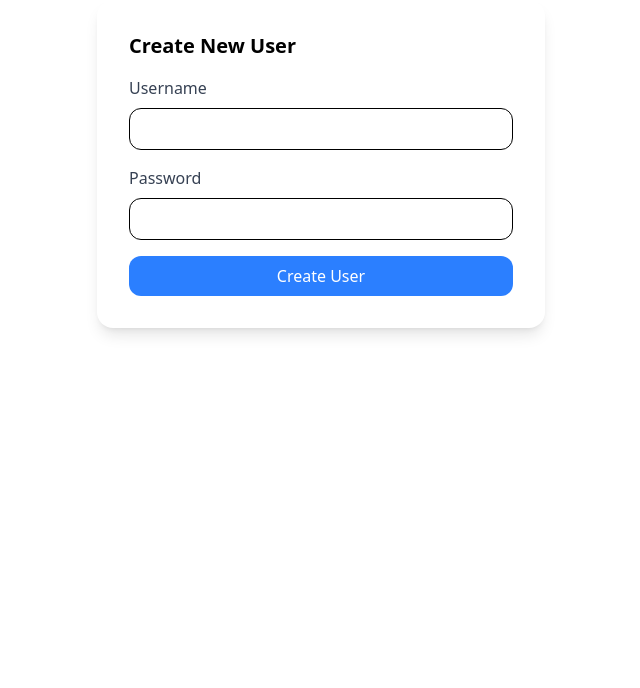
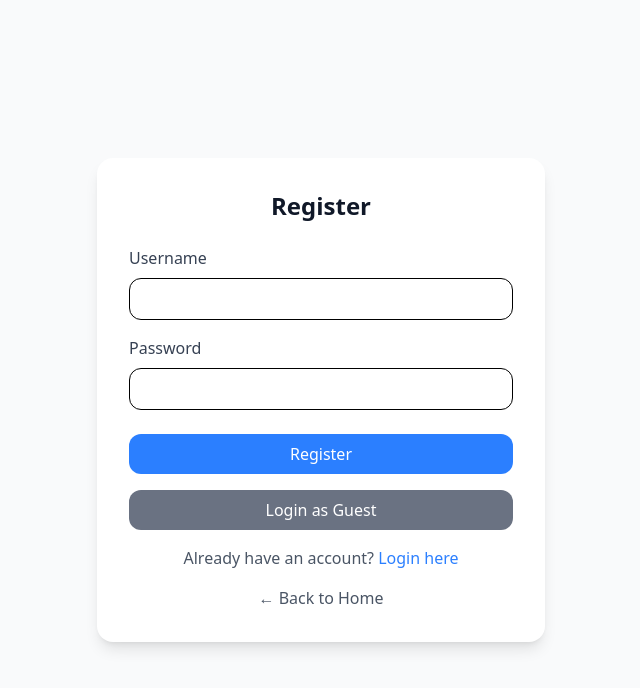
Before and after one commit to Andy-Huangg/debtTracker, a React (Vite) app in the folder frontend/: page /register in a window 1280 px wide. Shown: the top 688 px of the page, without its empty margins (319-959 px from the left). Built offline with nearby package versions, Linux system fonts and the light colour scheme.

Commit message:
Style the login and register forms better and add login as guest

```diff
--- a/frontend/src/components/Auth/Login.jsx
+++ b/frontend/src/components/Auth/Login.jsx
@@ -1,5 +1,6 @@
 import React, { useState } from "react";
 import useAuth from "../../hooks/useAuth";
+import { Link } from "react-router-dom"; // Import Link for navigation
 
 const Login = () => {
   useAuth();
@@ -28,38 +29,86 @@ const Login = () => {
     }
   };
 
+  const handleGuestLogin = async () => {
+    const response = await fetch(`${import.meta.env.VITE_API_URL}/auth/login`, {
+      method: "POST",
+      headers: { "Content-Type": "application/json" },
+      body: JSON.stringify({ userName: "guest", password: "guest" }),
+    });
+    if (response.ok) {
+      const data = await response.json();
+      localStorage.setItem("token", data.token);
+      window.location.href = "/dashboard";
+    } else {
+      alert("Failed to login as guest.");
+    }
+  };
+
   return (
-    <div className="max-w-md mx-auto bg-white p-8 rounded-2xl shadow-lg">
-      <h2 className="text-xl font-bold mb-4">Login</h2>
+    <div className="min-h-screen flex items-center justify-center bg-gray-50 py-12 px-4 sm:px-6 lg:px-8">
+      <div className="max-w-md w-full bg-white p-8 rounded-2xl shadow-lg">
+        <h2 className="text-2xl font-bold text-center text-gray-900 mb-6">
+          Login
+        </h2>
         <form onSubmit={handleSubmit}>
           <div className="mb-4">
             <label className="block text-gray-700 mb-2">Username</label>
             <input
-            type="string"
+              type="text"
               name="userName"
               value={formData.userName}
               onChange={handleChange}
               required
-            className="w-full p-2 border rounded-xl"
+              className="w-full p-2 border rounded-xl focus:outline-none focus:ring-2 focus:ring-blue-500"
             />
           </div>
-        <div className="mb-4">
+          <div className="mb-6">
             <label className="block text-gray-700 mb-2">Password</label>
             <input
               type="password"
               name="password"
               value={formData.password}
               onChange={handleChange}
-            className="w-full p-2 border rounded-xl"
+              required
+              className="w-full p-2 border rounded-xl focus:outline-none focus:ring-2 focus:ring-blue-500"
             />
           </div>
           <button
             type="submit"
-          className="w-full bg-blue-500 text-white p-2 rounded-xl hover:bg-blue-600 transition"
+            className="w-full bg-blue-500 text-white p-2 rounded-xl hover:bg-blue-600 transition mb-4"
           >
             Login
           </button>
+
+          <button
+            type="button"
+            onClick={handleGuestLogin}
+            className="w-full bg-gray-500 text-white p-2 rounded-xl hover:bg-gray-600 transition"
+          >
+            Login as Guest
+          </button>
         </form>
+
+        <div className="mt-4 text-center">
+          <p className="text-gray-600">
+            Don't have an account?{" "}
+            <Link
+              to="/register"
+              className="text-blue-500 hover:text-blue-600 hover:underline"
+            >
+              Register here
+            </Link>
+          </p>
+        </div>
+        <div className="mt-4 text-center">
+          <Link
+            to="/"
+            className="text-gray-600 hover:text-gray-800 hover:underline"
+          >
+            ← Back to Home
+          </Link>
+        </div>
+      </div>
     </div>
   );
 };
--- a/frontend/src/components/Auth/Register.jsx
+++ b/frontend/src/components/Auth/Register.jsx
@@ -1,5 +1,6 @@
 import React, { useState } from "react";
 import useAuth from "../../hooks/useAuth";
+import { Link } from "react-router-dom";
 
 const Register = () => {
   useAuth();
@@ -26,19 +27,37 @@ const Register = () => {
       );
       if (response.ok) {
         const data = await response.json();
+        localStorage.setItem("token", data.token);
         window.location.href = "/dashboard";
-        localStorage.setItem("token", data.token);
       } else {
-        alert("Failed to create user. username already exists");
+        alert("Failed to register. Username already exists.");
       }
     } catch (error) {
       alert(error);
     }
   };
 
+  const handleGuestLogin = async () => {
+    const response = await fetch(`${import.meta.env.VITE_API_URL}/auth/login`, {
+      method: "POST",
+      headers: { "Content-Type": "application/json" },
+      body: JSON.stringify({ userName: "guest", password: "guest" }),
+    });
+    if (response.ok) {
+      const data = await response.json();
+      localStorage.setItem("token", data.token);
+      window.location.href = "/dashboard";
+    } else {
+      alert("Failed to login as guest.");
+    }
+  };
+
   return (
-    <div className="max-w-md mx-auto bg-white p-8 rounded-2xl shadow-lg">
-      <h2 className="text-xl font-bold mb-4">Create New User</h2>
+    <div className="min-h-screen flex items-center justify-center bg-gray-50 py-12 px-4 sm:px-6 lg:px-8">
+      <div className="max-w-md w-full bg-white p-8 rounded-2xl shadow-lg">
+        <h2 className="text-2xl font-bold text-center text-gray-900 mb-6">
+          Register
+        </h2>
         <form onSubmit={handleSubmit}>
           <div className="mb-4">
             <label className="block text-gray-700 mb-2">Username</label>
@@ -47,26 +66,58 @@ const Register = () => {
               name="userName"
               value={formData.userName}
               onChange={handleChange}
-            className="w-full p-2 border rounded-xl"
+              required
+              className="w-full p-2 border rounded-xl focus:outline-none focus:ring-2 focus:ring-blue-500"
             />
           </div>
-        <div className="mb-4">
+          <div className="mb-6">
             <label className="block text-gray-700 mb-2">Password</label>
             <input
               type="password"
               name="password"
               value={formData.password}
               onChange={handleChange}
-            className="w-full p-2 border rounded-xl"
+              required
+              className="w-full p-2 border rounded-xl focus:outline-none focus:ring-2 focus:ring-blue-500"
             />
           </div>
           <button
             type="submit"
-          className="w-full bg-blue-500 text-white p-2 rounded-xl hover:bg-blue-600 transition"
+            className="w-full bg-blue-500 text-white p-2 rounded-xl hover:bg-blue-600 transition mb-4"
           >
-          Create User
+            Register
+          </button>
+
+          <button
+            type="button"
+            onClick={handleGuestLogin}
+            className="w-full bg-gray-500 text-white p-2 rounded-xl hover:bg-gray-600 transition"
+          >
+            Login as Guest
           </button>
         </form>
+
+        <div className="mt-4 text-center">
+          <p className="text-gray-600">
+            Already have an account?{" "}
+            <Link
+              to="/login"
+              className="text-blue-500 hover:text-blue-600 hover:underline"
+            >
+              Login here
+            </Link>
+          </p>
+        </div>
+
+        <div className="mt-4 text-center">
+          <Link
+            to="/"
+            className="text-gray-600 hover:text-gray-800 hover:underline"
+          >
+            ← Back to Home
+          </Link>
+        </div>
+      </div>
     </div>
   );
 };
```
Lines whose indentation alone changed are shown as unchanged.
